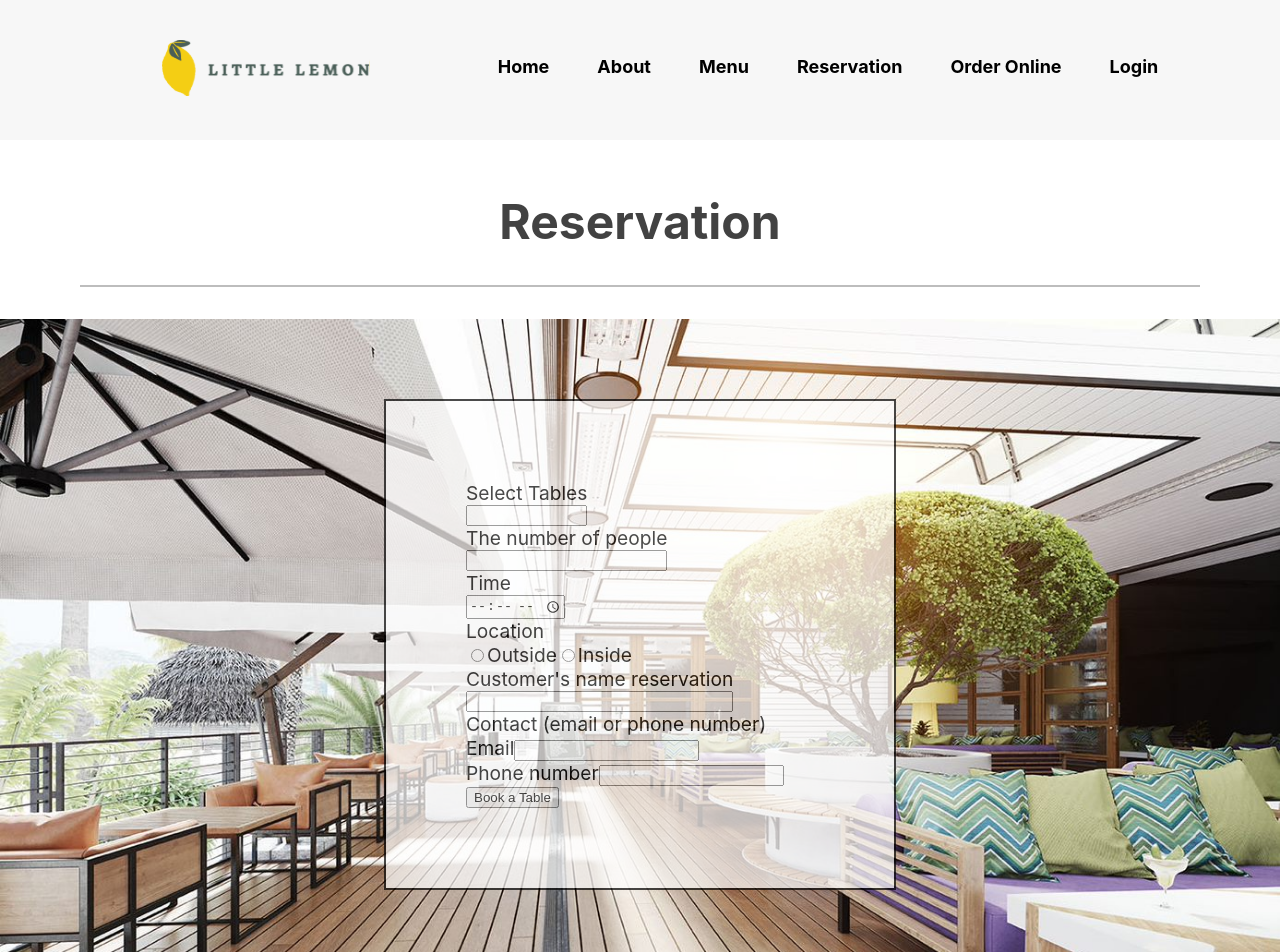
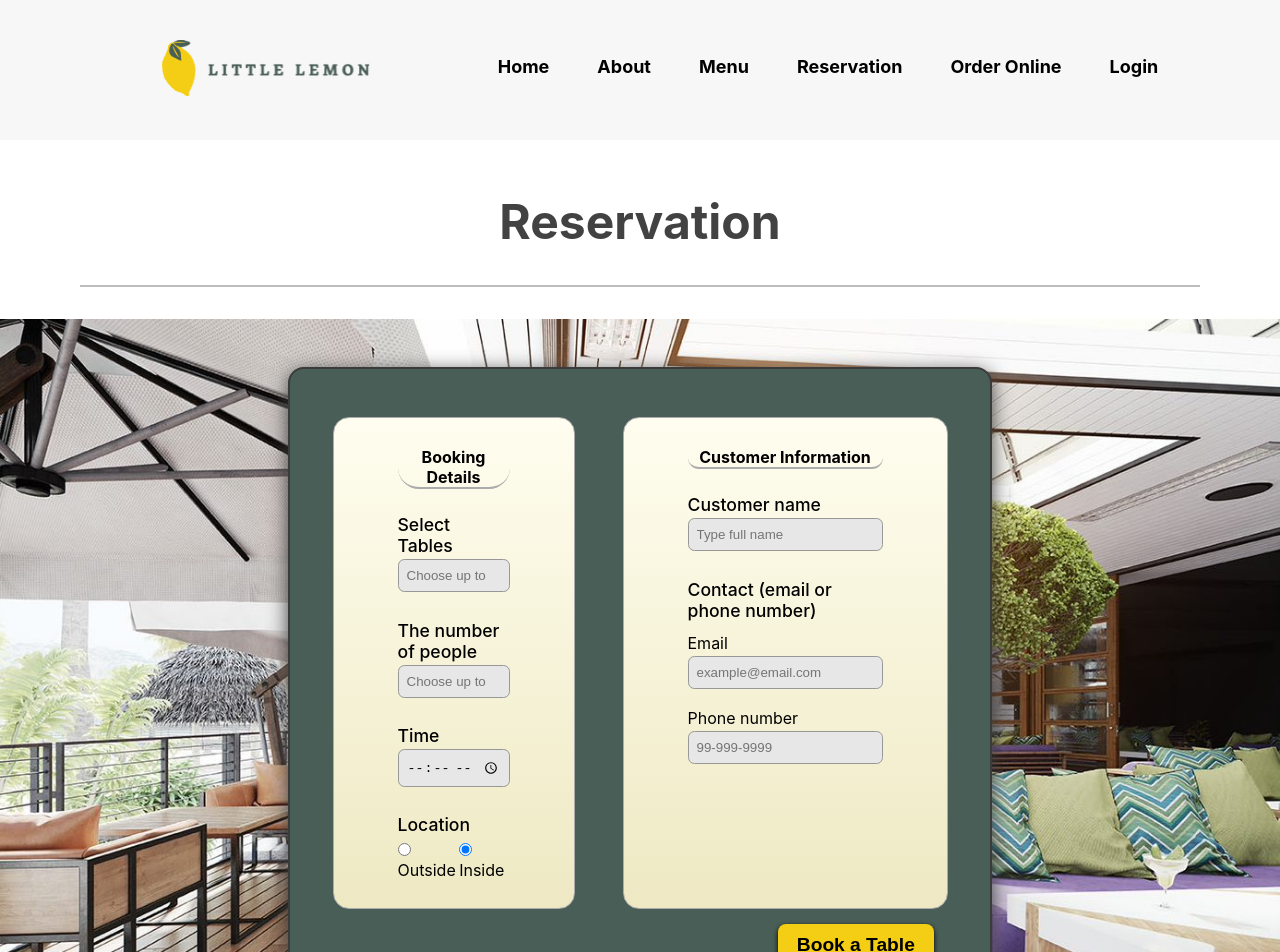
Before and after one commit to SumittaBungsud/meta-frontend-littlelemon, a React (Create React App) app: page /reservation in a window 1280 px wide. Shown: the top 952 px of the page. Built offline with nearby package versions, Linux system fonts and the light colour scheme.

Commit message:
Added reservation page and authentication page

```diff
--- a/package.json
+++ b/package.json
@@ -3,6 +3,7 @@
   "version": "0.1.0",
   "private": true,
   "dependencies": {
+    "@babel/plugin-proposal-private-property-in-object": "^7.21.11",
     "@fortawesome/fontawesome-svg-core": "^6.6.0",
     "@fortawesome/free-brands-svg-icons": "^6.6.0",
     "@fortawesome/free-regular-svg-icons": "^6.6.0",
--- a/src/routes/Auth.js
+++ b/src/routes/Auth.js
@@ -1,11 +1,34 @@
-import React from "react";
+import React, { useState } from "react";
 import Header from "../components/Header";
 
 function Auth() {
+  const [isLogin, setLogin] = useState(true);
+
   return (
     <div id="auth">
       <Header />
-      <div></div>
+      <section className="container">
+        <div className="auth-container">
+          <div className="auth-body">
+            <h3>{isLogin ? "Login" : "Signup"}</h3>
+            <input id="email" name="email" type="email" placeholder="Email" />
+            <input
+              id="password"
+              name="password"
+              type="password"
+              placeholder="Password"
+            />
+          </div>
+          <section className="auth-footer">
+            <button className="button" type="submit">
+              {isLogin ? "Login" : "Signup"}
+            </button>
+            <button type="button" onClick={() => setLogin(!isLogin)}>
+              {isLogin ? "Signup" : "Login"}
+            </button>
+          </section>
+        </div>
+      </section>
     </div>
   );
 }
--- a/src/routes/Reservation.js
+++ b/src/routes/Reservation.js
@@ -8,59 +8,99 @@ function Reservation() {
       <Header />
       <div className="container reserv-container">
         <h1>Reservation</h1>
-        <img src={resImg} alt="reserv pic" />
+        <img src={resImg} alt="restaurant" />
         <div className="reserv-body">
           <div className="reserv-form">
+            <div className="form-section section-book">
+              <h2>Booking Details</h2>
               <div className="form-item">
-              <label>Select Tables</label>
-              <input type="number" max={10} min={1} />
+                <label for="select table" className="form-label-group">
+                  Select Tables
+                </label>
+                <input
+                  id="select table"
+                  name="select table"
+                  type="number"
+                  max={10}
+                  min={1}
+                  placeholder="Choose up to 10"
+                />
               </div>
               <div className="form-item">
-              <label>The number of people</label>
-              <input type="number" max={10} min={1} />
+                <label for="people" className="form-label-group">
+                  The number of people
+                </label>
+                <input
+                  id="people"
+                  name="people"
+                  type="number"
+                  max={10}
+                  min={1}
+                  placeholder="Choose up to 10"
+                />
               </div>
               <div className="form-item">
-              <label>Time</label>
-              <input type="time" />
+                <label for="time" className="form-label-group">
+                  Time
+                </label>
+                <input id="time" name="time" type="time" />
               </div>
               <div className="form-item">
-              <label>Location</label>
-              <div>
+                <label className="form-label-group">Location</label>
+                <div
+                  style={{
+                    display: "flex",
+                    flexDirection: "row",
+                    justifyContent: "space-around",
+                    marginTop: "0.3rem",
+                  }}
+                >
+                  <label for="outside">
                     <input
                       type="radio"
                       id="outside"
                       name="location"
                       value="Outside"
                     />
-                <label for="outside">Outside</label>
+                    Outside
+                  </label>
+                  <label for="inside">
                     <input
                       type="radio"
                       id="inside"
                       name="location"
                       value="Inside"
+                      checked
                     />
-                <label for="inside">Inside</label>
-              </div>
-            </div>
-            <div className="form-item">
-              <label>Customer's name reservation</label>
-              <input type="text" />
-            </div>
-            <div className="form-item">
-              <label>Contact (email or phone number)</label>
-              <div>
-                <div>
-                  <label>Email</label>
-                  <input type="email" />
-                </div>
-                <div>
-                  <label>Phone number</label>
-                  <input type="tel" />
+                    Inside
+                  </label>
                 </div>
               </div>
             </div>
-            <div id="form-submit">
-              <input type="submit" value="Book a Table" />
+            <div className="form-section section-client">
+              <h2>Customer Information</h2>
+              <div className="form-item">
+                <label className="form-label-group">Customer name</label>
+                <input type="text" placeholder="Type full name" />
+              </div>
+              <div className="form-item">
+                <label className="form-label-group">
+                  Contact (email or phone number)
+                </label>
+                <div>
+                  <div className="form-item">
+                    <label>Email</label>
+                    <input type="email" placeholder="example@email.com" />
+                  </div>
+                  <div className="form-item">
+                    <label>Phone number</label>
+                    <input type="tel" placeholder="99-999-9999" />
+                  </div>
+                </div>
+              </div>
+            </div>
+            <div className="form-submit">
+              <input className="button" type="submit" value="Book a Table" />
             </div>
           </div>
         </div>
--- a/src/sources/footerLinks.js
+++ b/src/sources/footerLinks.js
@@ -29,7 +29,7 @@ export const navigations = [
   },
   {
     name: "Login",
-    link: "/auth/login",
+    link: "/auth",
   },
 ];
 
--- a/src/sources/routers.js
+++ b/src/sources/routers.js
@@ -11,11 +11,7 @@ const router = createBrowserRouter([
     element: <App />,
   },
   {
-    path: "/auth/login",
-    element: <Auth />,
-  },
-  {
-    path: "/auth/signup",
+    path: "/auth",
     element: <Auth />,
   },
   {
--- a/src/styles/pages.css
+++ b/src/styles/pages.css
@@ -58,28 +58,131 @@
   object-fit: cover;
 }
 .reserv-body {
-  position: absolute;
-  left: 30%;
-  right: 30%;
-  margin: 5rem 0;
-  padding: 5rem 5rem;
-
-  background-color: #ffffff;
-  opacity: 0.7;
-  border: 2px solid #000000;
+  position: relative;
+  margin: 5rem 13rem;
+  padding: 3rem 3rem;
+  border-radius: 1rem;
+  box-shadow: 0 5px 20px #3b3b3b;
+  background-color: #495e57;
+  border: 2px solid #3b3b3b;
 }
 .reserv-form {
   display: flex;
-  flex-direction: column;
-  align-items: start;
-}
-.reserv-form label {
-  font-size: 1.2rem;
-  color: #000000;
+  flex-direction: row;
+  justify-content: center;
 }
 .form-item {
   display: flex;
   flex-direction: column;
+  padding: 0.25rem 0;
+  margin: 0.5rem 0;
+}
+.form-item input {
+  padding: 0.5rem;
+  border-radius: 0.4rem;
+  border: 1.6px solid #989898;
+  margin: 0.2rem 0;
+  max-width: 20em;
+  background-color: #e7e7e7;
+}
+.form-label-group {
+  font-size: 1.1rem;
+  font-weight: 500;
+  color: #000000;
+}
+.form-submit {
+  position: absolute;
+  right: 3.5rem;
+  bottom: 2rem;
+}
+.form-submit input {
+  font-size: 1.2rem;
+  font-weight: 700;
+  border-radius: 0.5rem;
+  border-style: none;
+  box-shadow: 0 2px 5px #000000;
+  padding: 0.6rem 1.2rem;
+  background-color: #f4ce14;
+}
+.form-section {
+  display: flex;
+  flex-direction: column;
+  padding: 1rem 4rem;
+  margin-bottom: 2.5rem;
+  border-radius: 1rem;
+  background-image: linear-gradient(
+    to bottom,
+    rgb(255, 253, 239),
+    rgb(238, 233, 195)
+  );
+  border: 1.5px solid #ababab;
+}
+.form-section > h2 {
+  font-size: medium;
+  text-align: center;
+  border-radius: 2rem;
+  border-bottom: 2px solid #ababab;
+}
+.section-book {
+  margin-right: 1.5rem;
+}
+.section-client {
+  margin-left: 1.5rem;
+}
+
+.auth-container {
+  display: flex;
+  flex-direction: column;
+  align-items: center;
+  justify-content: space-between;
+  max-width: 75vmin;
+  margin: 3rem 25vw;
+  border-radius: 1.5rem;
+  border: none;
+  background-color: #3d6c5c;
+  box-shadow: 2px 5px 7px #888888;
+}
+.auth-body {
+  display: flex;
+  flex-direction: column;
+  align-items: center;
+  padding: 1rem 2rem;
+  font-size: 2rem;
+}
+.auth-body input {
+  padding: 0.8rem;
+  border-radius: 0.4rem;
+  border: 1.6px solid #989898;
+  margin: 0.5rem 0;
+  width: 40vmin;
+  background-color: #f2f2f2;
+}
+.auth-body h3 {
+  color: #f4ce14;
+  text-shadow: 0.5px 0.5px 2px #000000;
+}
+.auth-footer {
+  display: flex;
+  flex-direction: row;
+  justify-content: center;
+  width: 40vmin;
+}
+.auth-footer button {
+  padding: 1rem 1.5rem;
+  margin: 1.5rem 1.5rem;
+  border-radius: 0.5rem;
+  border-style: none;
+  background-color: #f4ce14;
+}
+.auth-footer button[type|="submit"] {
+  font-size: 0.9em;
+  font-weight: 600;
+}
+.auth-footer button[type|="button"] {
+  font-size: 1em;
+  font-weight: 600;
+  color: #e7aa00;
+  background: none;
 }
 
 /* border: 2px solid #000000; */
```
Also changed, not shown: src/components/Login.js (deleted), src/components/Signup.js (deleted), 1 other file (tests, documents, lock files or other folders). Lines whose indentation alone changed are shown as unchanged.
